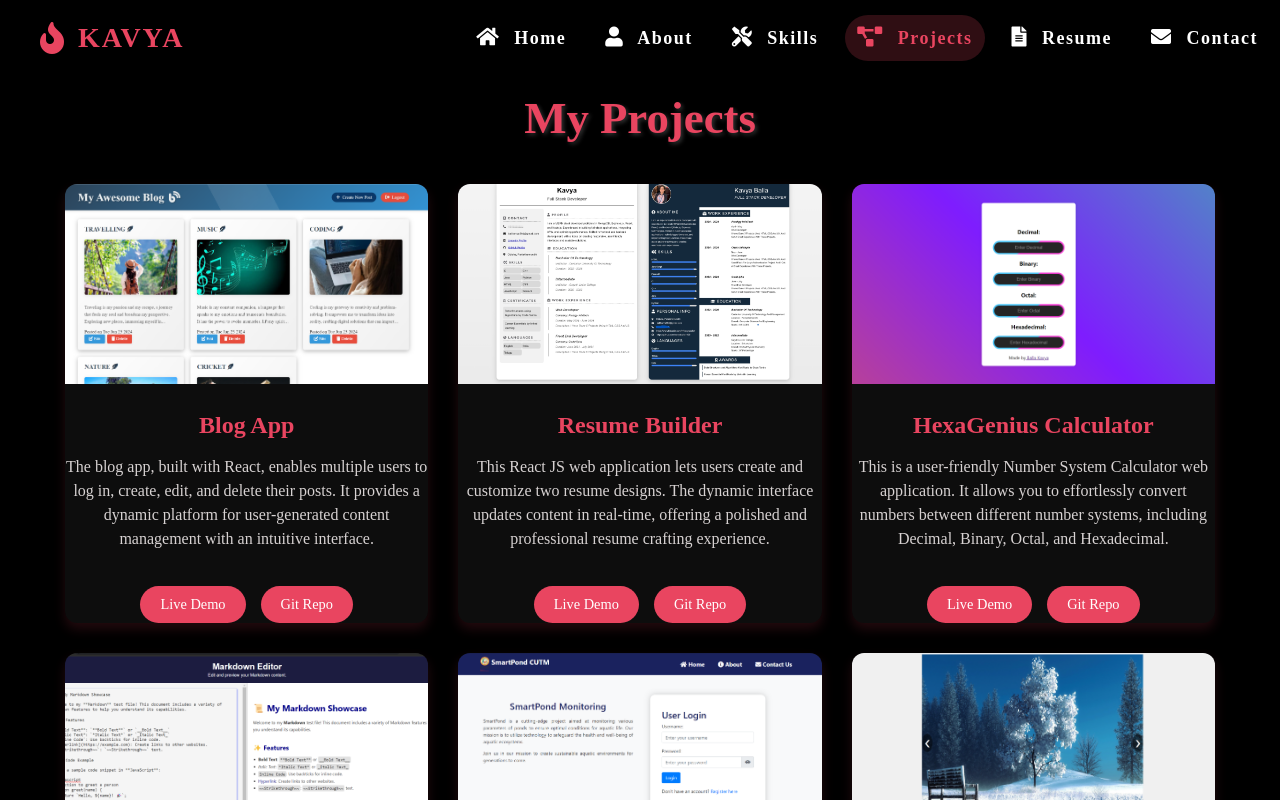
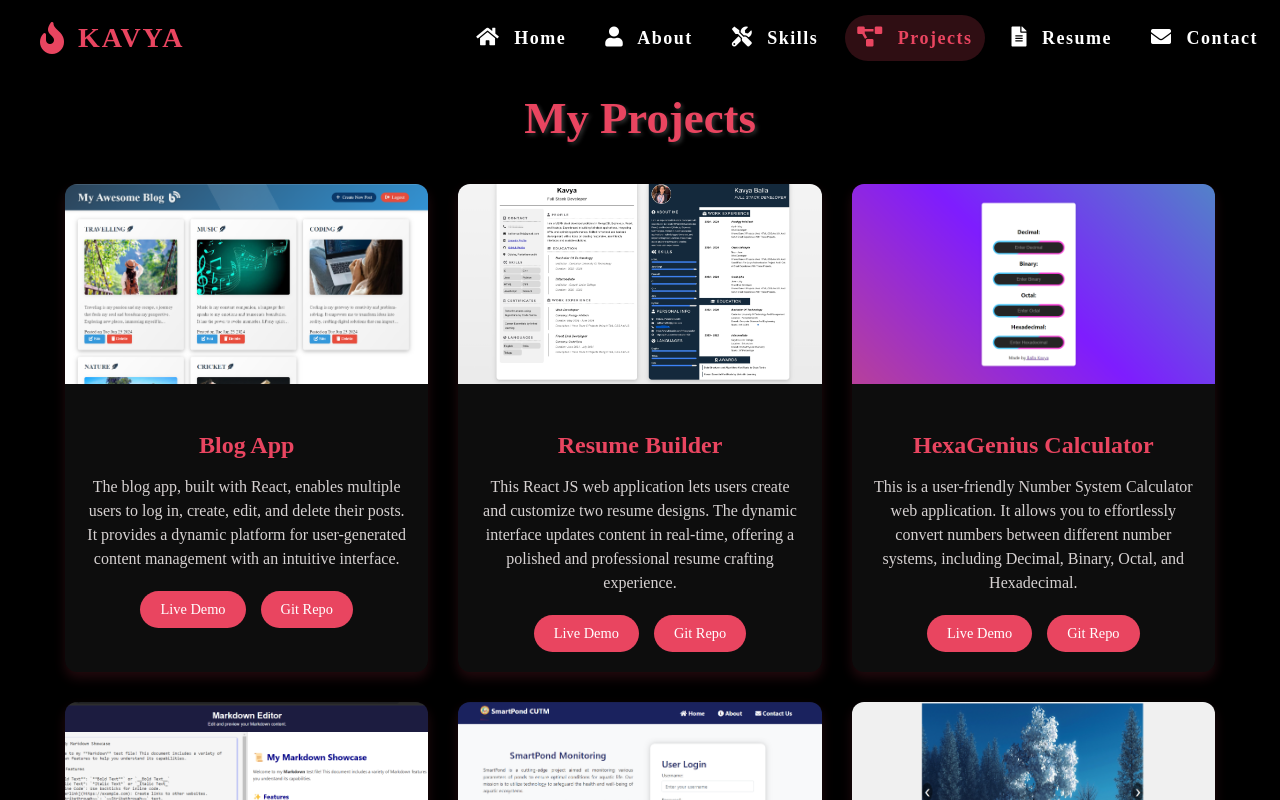
Before and after one commit to kavyaballa1020/Angular-Portfolio, an Angular app: page /projects in a window 1280 px wide. Shown: the top 800 px of the page. Built offline with nearby package versions, Linux system fonts and the light colour scheme.

Commit message:
"Refactored project card layout in projects component"

```diff
--- a/src/app/projects/projects.component.html
+++ b/src/app/projects/projects.component.html
@@ -4,14 +4,14 @@
     <div class="project-card" *ngFor="let project of projects">
       <div class="project-image-container">
         <img [src]="project.imageUrl" alt="{{ project.title }}" class="project-image" />
-        <div class="project-overlay">
-          <h3>{{ project.title }}</h3>
-          <p>{{ project.description }}</p>
+      </div>
+      <div class="project-info">
+        <h3>{{ project.title }}</h3>
+        <p>{{ project.description }}</p>
+        <div class="project-links">
+          <a [href]="project.liveDemoLink" target="_blank">Live Demo</a>
+          <a [href]="project.gitRepoLink" target="_blank">Git Repo</a>
         </div>
-      </div>
-      <div class="project-links">
-        <a [href]="project.liveDemoLink" target="_blank">Live Demo</a>
-        <a [href]="project.gitRepoLink" target="_blank">Git Repo</a>
       </div>
     </div>
   </div>
```
